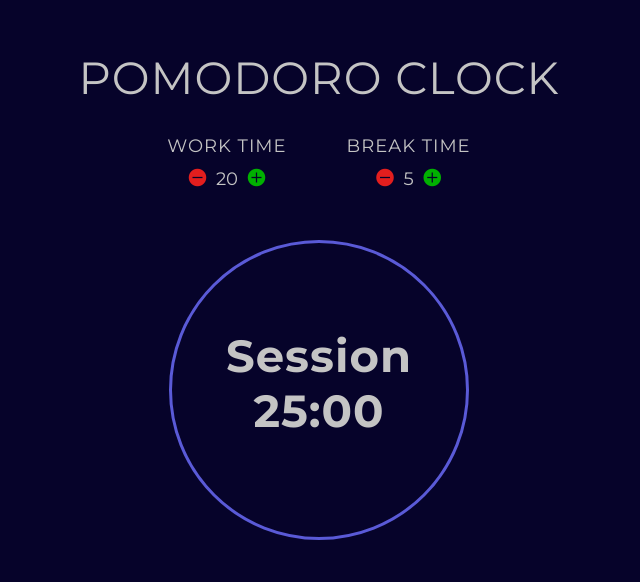
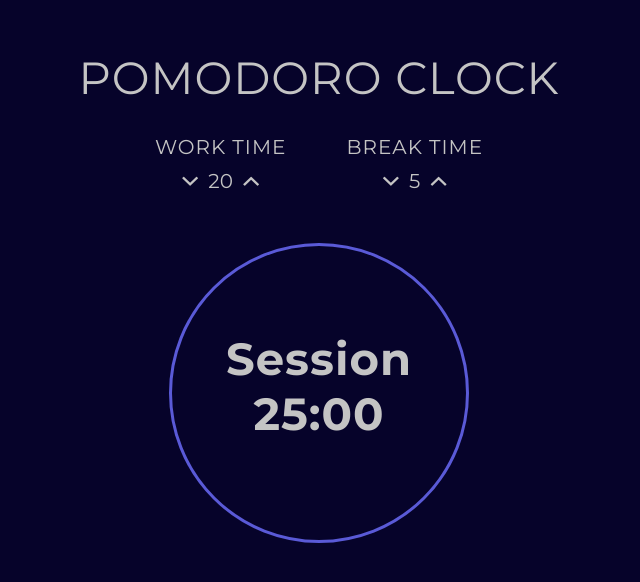
Before and after one commit to envincebal/pomodoro-clock, a plain HTML site: page index.html in a window 1280 px wide. Shown: the whole page, without its empty margins (321-961 px from the left). Drawn offline with Linux system fonts and the light colour scheme; files whose address does not match are found by name.

Commit message:
Changed ion icons

```diff
--- a/css/style.css
+++ b/css/style.css
@@ -48,7 +48,7 @@ button {
 .set-time {
 	display: inline-flex;
 	margin: 30px 0 0 0;
-	font-size: 90%;
+	font-size: 100%;
 }
 
 .work-length,
@@ -57,17 +57,12 @@ button {
 }
 
 i {
-	font-size: 20px;
+	font-size: 18px;
 	padding: 0 5px;
+	color: #c4c4c4;
 }
 
-.minus {
-	color: #e31e1e;
-}
 
-.plus {
-	color: #01b001;
-}
 
 .clock-circle {
 	margin: 50px auto;
--- a/index.html
+++ b/index.html
@@ -14,15 +14,15 @@
 			<div class="set-time">
 				<div class="work-length">
 					<h3>Work Time</h3>
-					<button class="minus"><i class="ion-minus-circled"></i></button>
+					<button class="minus"><i class="ion-chevron-down"></i></button>
 					<span class="work-time">20</span>
-					<button class="plus"><i class="ion-plus-circled"></i></button>
+					<button class="plus"><i class="ion-chevron-up"></i></button>
 				</div>
 				<div class="break-length">
 					<h3>Break Time</h3>
-					<button class="minus"><i class="ion-minus-circled"></i></button>
+					<button class="minus"><i class="ion-chevron-down"></i></button>
 					<span class="break-time">5</span>
-					<button class="plus"><i class="ion-plus-circled"></i></button>
+					<button class="plus"><i class="ion-chevron-up"></i></button>
 				</div>
 			</div>
 		</header>
```
